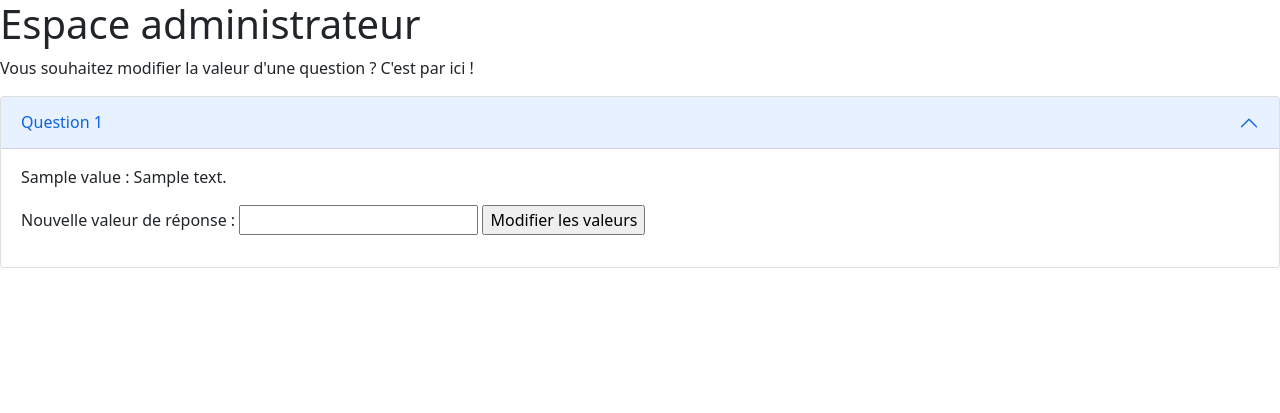
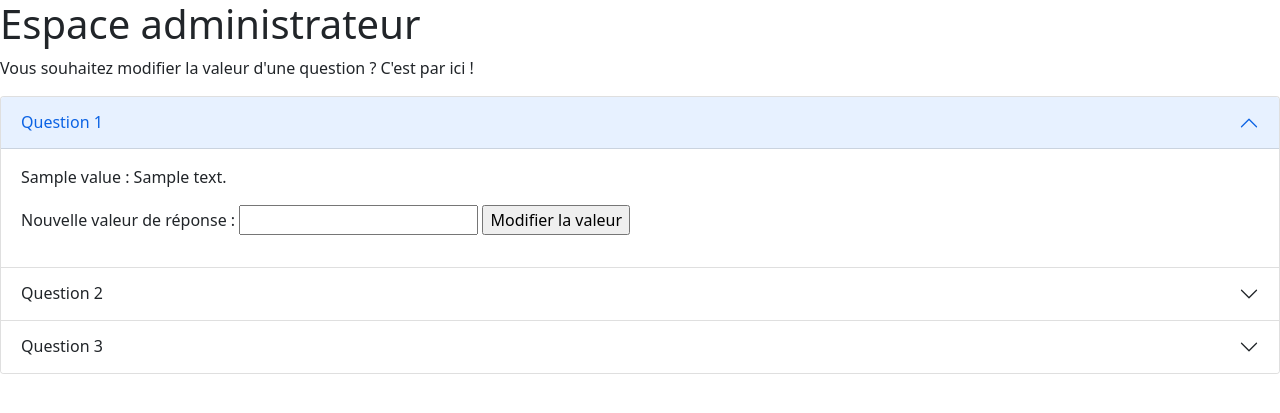
Before and after one commit to WildCodeSchool/2022_03_PHP_Lyon_P2_Green_Monkey, a PHP site: template src/View/Admin/admin.html.twig in a window 1280 px wide. Shown: the top 413 px of the page. Run offline with PHP 8.4, Linux system fonts and the light colour scheme; the template is opened without the code that fills it: most values are stand-ins (such as "Sample title", 1, 10 or a date in 2020); some libraries are stand-ins or nearby versions.

Commit message:
try slice filter in admin page

```diff
--- a/src/View/Admin/admin.html.twig
+++ b/src/View/Admin/admin.html.twig
@@ -9,11 +9,12 @@
     <p>Vous souhaitez modifier la valeur d'une question ? C'est par ici !</p>
 
     <form method="post">
-        <div class="accordion" id="accordionExample">
+
+    <div class="accordion open" id="accordionExample">
   <div class="accordion-item">
     <h2 class="accordion-header" id="headingOne">
-                    <button class="accordion-button" type="button" data-bs-toggle="collapse"
-                    data-bs-target="#collapseOne" aria-expanded="true" aria-controls="collapseOne">Question 1
+      <button class="accordion-button" type="button" data-bs-toggle="collapse" data-bs-target="#collapseOne" aria-expanded="true" aria-controls="collapseOne">
+        Question 1
       </button>
     </h2>
     <div id="collapseOne" class="accordion-collapse collapse show" aria-labelledby="headingOne" data-bs-parent="#accordionExample">
@@ -25,12 +26,56 @@
                     <input type="hidden" id="id" name="id" value="{{ value.id }}">
                     <label for="answer_value">Nouvelle valeur de réponse :</label>
                     <input type="number" step=".01" id="answer_value" name="answer_value">
-                            <input type="submit" value="Modifier les valeurs">
+                    <input type="submit" value="Modifier la valeur">
                 </p>
+            {% endfor %}
+      </div>
+    </div>
+  </div>
+  <div class="accordion-item">
+    <h2 class="accordion-header" id="headingTwo">
+      <button class="accordion-button collapsed" type="button" data-bs-toggle="collapse" data-bs-target="#collapseTwo" aria-expanded="false" aria-controls="collapseTwo">
+        Question 2
+      </button>
+    </h2>
+    <div id="collapseTwo" class="accordion-collapse collapse" aria-labelledby="headingTwo" data-bs-parent="#accordionExample">
+      <div class="accordion-body">
+        {% for value in values |slice (4,4) %}
+            <p>{{ value.label }} : {{value.answer_value}}
+            </p>
+            <p>
+                <input type="hidden" id="id" name="id" value="{{ value.id }}">
+                <label for="answer_value">Nouvelle valeur de réponse :</label>
+                <input type="number" step=".01" id="answer_value" name="answer_value">
+                <input type="submit" value="Modifier la valeur">
+            </p>
+        {% endfor %}
+      </div>
+    </div>
+  </div>
+  <div class="accordion-item">
+    <h2 class="accordion-header" id="headingThree">
+      <button class="accordion-button collapsed" type="button" data-bs-toggle="collapse" data-bs-target="#collapseThree" aria-expanded="false" aria-controls="collapseThree">
+        Question 3
+      </button>
+    </h2>
+    <div id="collapseThree" class="accordion-collapse collapse" aria-labelledby="headingThree" data-bs-parent="#accordionExample">
+      <div class="accordion-body">
+        {% for value in values |slice (8,4) %}
+            <p>{{ value.label }} : {{value.answer_value}}
+            </p>
+            <p>
+                <input type="hidden" id="id" name="id" value="{{ value.id }}">
+                <label for="answer_value">Nouvelle valeur de réponse :</label>
+                <input type="number" step=".01" id="answer_value" name="answer_value">
+                <input type="submit" value="Modifier la valeur">
+            </p>
+        {% endfor %}
       </div>
     </div>
   </div>
 </div>
+
 </form>
-        {% endfor %}
+
 {% endblock %}
--- a/src/View/layout.html.twig
+++ b/src/View/layout.html.twig
@@ -17,6 +17,7 @@
 
 		<body>
 			{% block content %}{% endblock %}
-			{% block javascript %}{% endblock %}
+			{% block javascript %}<script src="https://cdn.jsdelivr.net/npm/bootstrap@5.1.3/dist/js/bootstrap.bundle.min.js" integrity="sha384-ka7Sk0Gln4gmtz2MlQnikT1wXgYsOg+OMhuP+IlRH9sENBO0LRn5q+8nbTov4+1p" crossorigin="anonymous"></script>
+{% endblock %}
 		</body>
 	</html>
```
Lines whose indentation alone changed are shown as unchanged.
